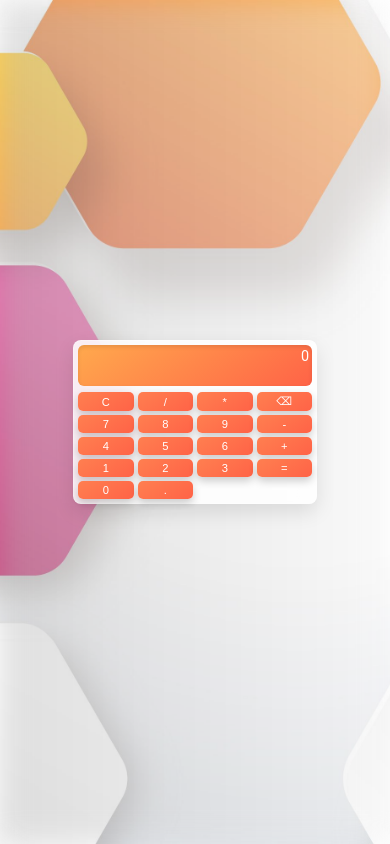
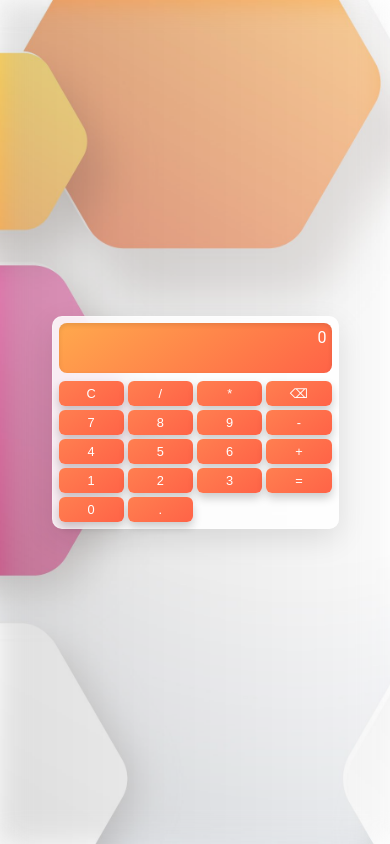
Before and after one commit to BinaryVortex/Calculator-7, a plain HTML site: page index.html in a window 390 px wide. Drawn offline with Linux system fonts and the light colour scheme.

Commit message:
Add files via upload

```diff
--- a/style.css
+++ b/style.css
@@ -33,11 +33,11 @@ body::before {
     position: relative;
     z-index: 2;
     width: 100%;
-    max-width: 150px; /* Further reduced from 200px to 150px */
-    padding: 8px; /* Further reduced from 10px to 8px */
+    max-width: 200px; /* Further reduced from 250px to 200px */
+    padding: 10px; /* Further reduced from 15px to 10px */
     background: rgba(255, 255, 255, 0.85);
-    border-radius: 8px; /* Reduced border-radius */
-    box-shadow: 0 8px 20px rgba(0, 0, 0, 0.1);
+    border-radius: 10px; /* Slightly reduced for a more compact look */
+    box-shadow: 0 10px 30px rgba(0, 0, 0, 0.1);
     backdrop-filter: blur(10px);
     border: 1px solid rgba(255, 255, 255, 0.3);
     transition: max-width 0.3s ease-in-out;
@@ -47,13 +47,13 @@ body::before {
 .display {
     background: linear-gradient(145deg, #ffa94d, #ff6347);
     color: #fff;
-    font-size: 1.2rem; /* Further reduced from 1.4rem to 1.2rem */
+    font-size: 1.4rem; /* Further reduced from 1.8rem */
     text-align: right;
-    padding: 6px; /* Further reduced from 8px to 6px */
-    margin-bottom: 6px; /* Further reduced from 8px to 6px */
-    border-radius: 6px; /* Reduced border-radius */
-    height: 35px; /* Further reduced from 40px to 35px */
-    box-shadow: inset 0 2px 4px rgba(0, 0, 0, 0.1);
+    padding: 8px; /* Further reduced from 12px */
+    margin-bottom: 8px; /* Further reduced from 12px */
+    border-radius: 8px; /* Slightly reduced to match container */
+    height: 40px; /* Reduced from 50px */
+    box-shadow: inset 0 2px 5px rgba(0, 0, 0, 0.1);
     transition: font-size 0.3s ease-in-out;
 }
 
@@ -61,18 +61,18 @@ body::before {
 .buttons {
     display: grid;
     grid-template-columns: repeat(4, 1fr);
-    grid-gap: 6px; /* Reduced from 8px to 6px */
+    grid-gap: 8px; /* Reduced from 10px */
 }
 
 /* Button Styles */
 button {
     background: linear-gradient(145deg, #ff7f50, #ff6347);
     border: none;
-    border-radius: 5px; /* Further reduced to match the smaller container */
-    padding: 6px; /* Further reduced from 8px to 6px */
-    font-size: 0.9rem; /* Further reduced from 1rem to 0.9rem */
+    border-radius: 6px; /* Further reduced to match the smaller container */
+    padding: 8px; /* Further reduced from 12px */
+    font-size: 1rem; /* Further reduced from 1.2rem */
     color: white;
-    box-shadow: 0 4px 8px rgba(0, 0, 0, 0.2);
+    box-shadow: 0 5px 10px rgba(0, 0, 0, 0.2);
     cursor: pointer;
     transition: transform 0.1s ease-in-out, background 0.3s, font-size 0.3s ease-in-out;
 }
@@ -85,7 +85,7 @@ button:hover {
 /* Button Active Effect */
 button:active {
     transform: scale(0.95);
-    box-shadow: 0 3px 6px rgba(0, 0, 0, 0.2);
+    box-shadow: 0 3px 7px rgba(0, 0, 0, 0.2);
 }
 
 /* Gradient Overlay Animation */
@@ -104,36 +104,36 @@ button:active {
 /* Responsive Design for Tablets */
 @media (max-width: 768px) {
     .container {
-        max-width: 50%;
+        max-width: 60%;
+        padding: 8px; /* Adjusted padding */
+    }
+
+    .display {
+        font-size: 1.2rem; /* Adjusted font size */
         padding: 6px; /* Adjusted padding */
     }
 
-    .display {
-        font-size: 1rem; /* Adjusted font size */
-        padding: 4px; /* Adjusted padding */
-    }
-
     button {
-        padding: 4px;
-        font-size: 0.8rem; /* Adjusted font size */
+        padding: 6px;
+        font-size: 0.9rem; /* Adjusted font size */
     }
 }
 
 /* Responsive Design for Mobile Phones */
 @media (max-width: 480px) {
     .container {
-        max-width: 60%;
-        padding: 4px; /* Further reduced padding */
+        max-width: 70%;
+        padding: 6px; /* Further reduced padding */
     }
 
     .display {
-        font-size: 0.9rem; /* Adjusted font size */
-        padding: 3px; /* Further reduced padding */
+        font-size: 1rem; /* Adjusted font size */
+        padding: 5px; /* Further reduced padding */
     }
 
     button {
-        padding: 3px;
-        font-size: 0.7rem; /* Further reduced font size */
+        padding: 5px;
+        font-size: 0.8rem; /* Further reduced font size */
     }
 
     /* Adjust grid gap for smaller screens */
```
